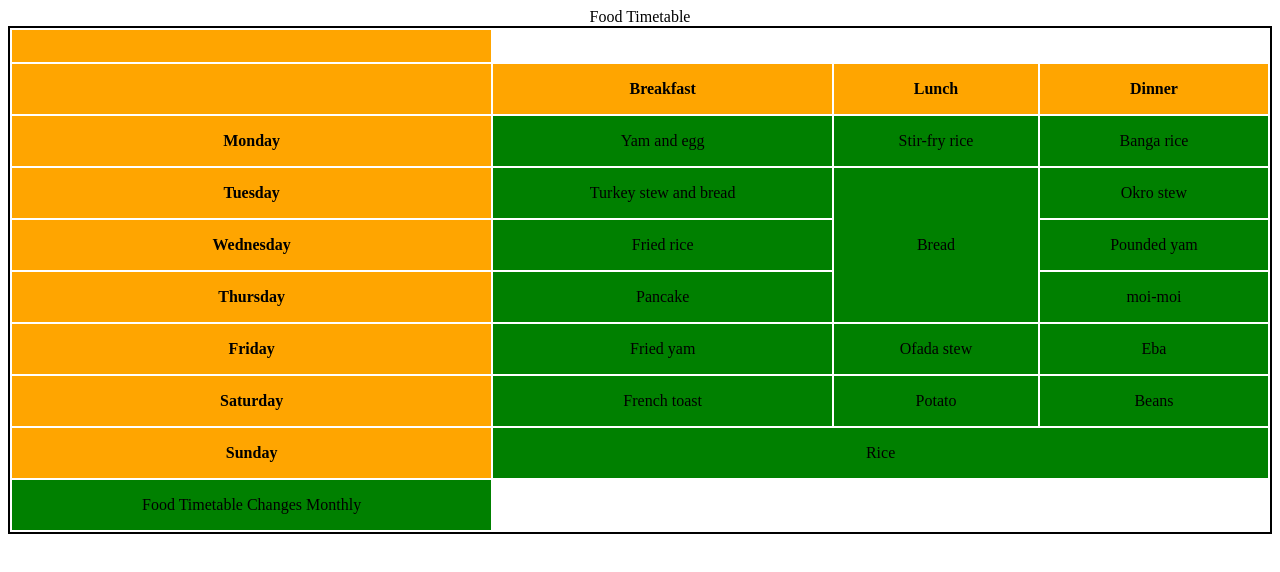
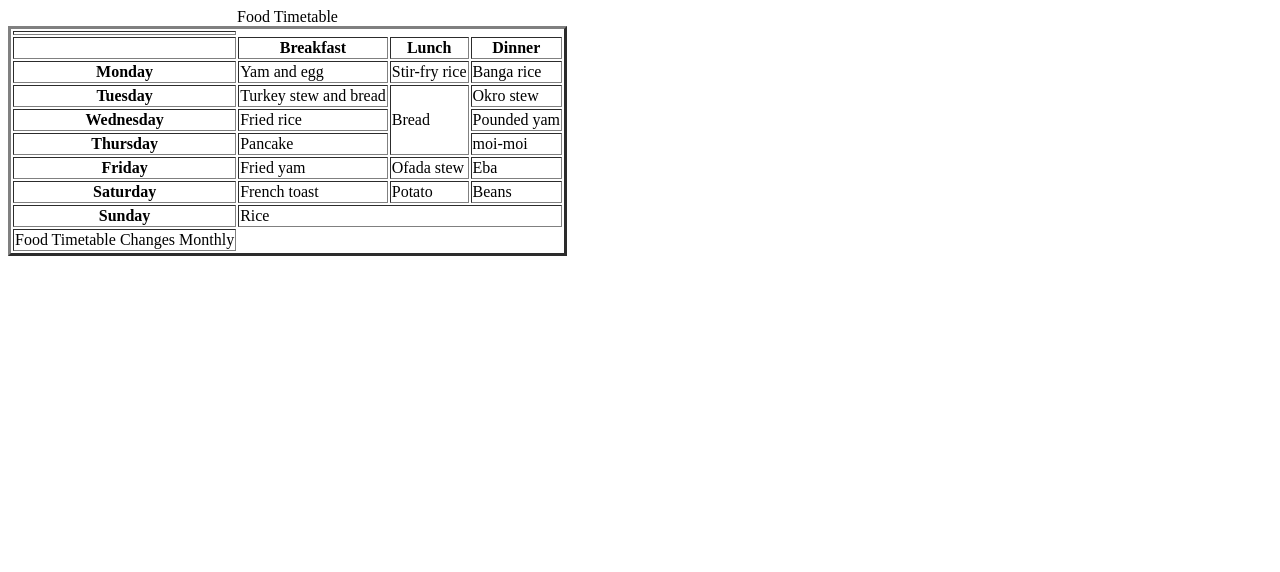
Before and after one commit to Thariwa/6B2, a plain HTML site: page html/table.html in a window 1280 px wide. Drawn offline with Linux system fonts and the light colour scheme.

Commit message:
feat:Assignment

```diff
--- a/html/table.html
+++ b/html/table.html
@@ -5,26 +5,12 @@
     <meta http-equiv="X-UA-Compatible" content="IE=edge">
     <meta name="viewport" content="width=device-width, initial-scale=1.0">
     <title>Food Timetable</title>
-    <style>
-        table{
-            border: 2px solid;
-            width: 100%;
-        }
-        tr td{
-            padding: 1em;
-            background-color: green;
-            text-align: center;
-        }
-        th{
-            padding: 1em;
-            background-color: orange;
 
-        }
     </style>
 </head>
 <body>
     <main>
-        <Table>
+        <Table border="3">
             <Caption>Food Timetable</Caption>
         <th>
             <tr>
--- a/indexcss.css
+++ b/indexcss.css
@@ -26,5 +26,6 @@ li:hover{
 
 main{
     margin: auto;
+    width: 80%;
     text-align: center;
 }
```
